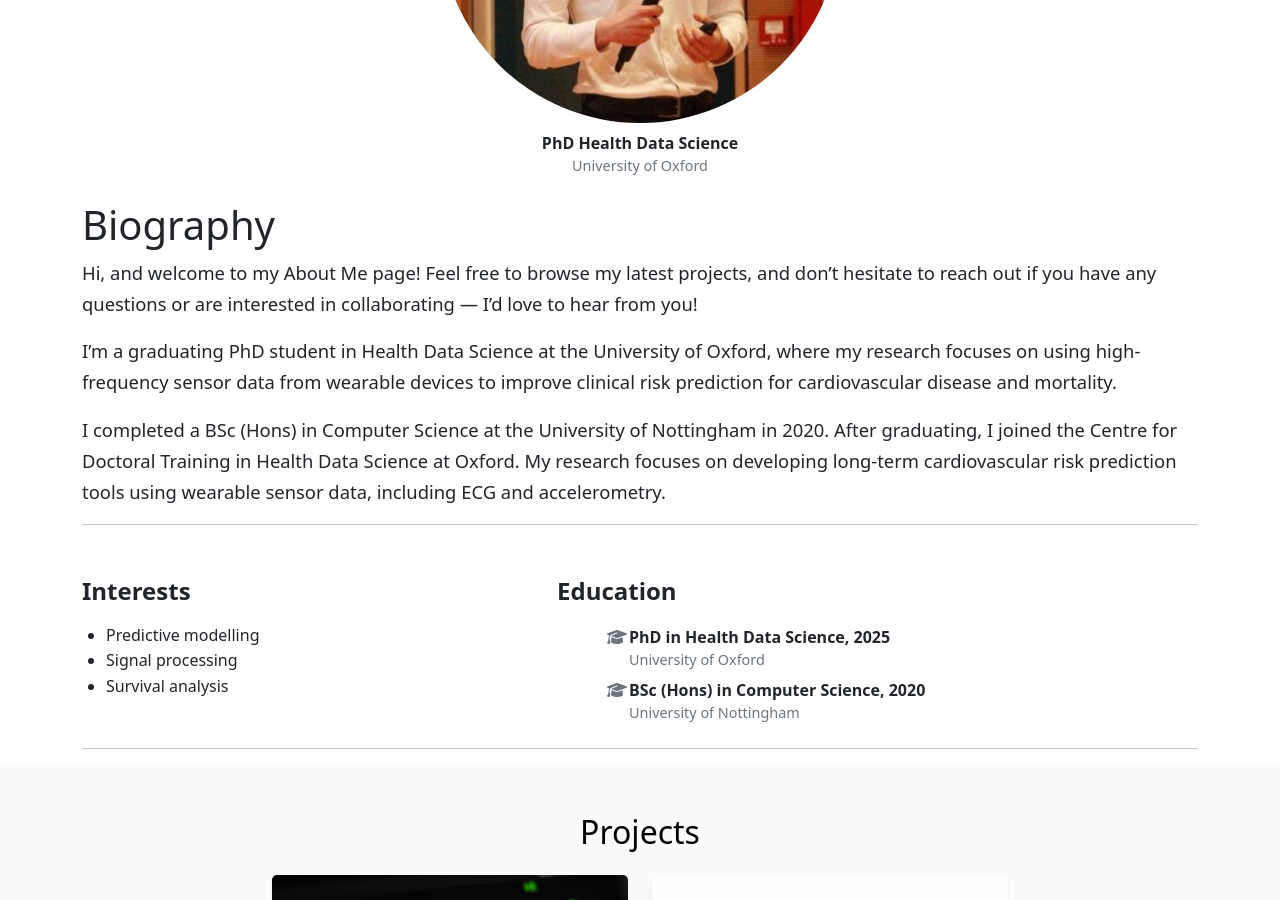
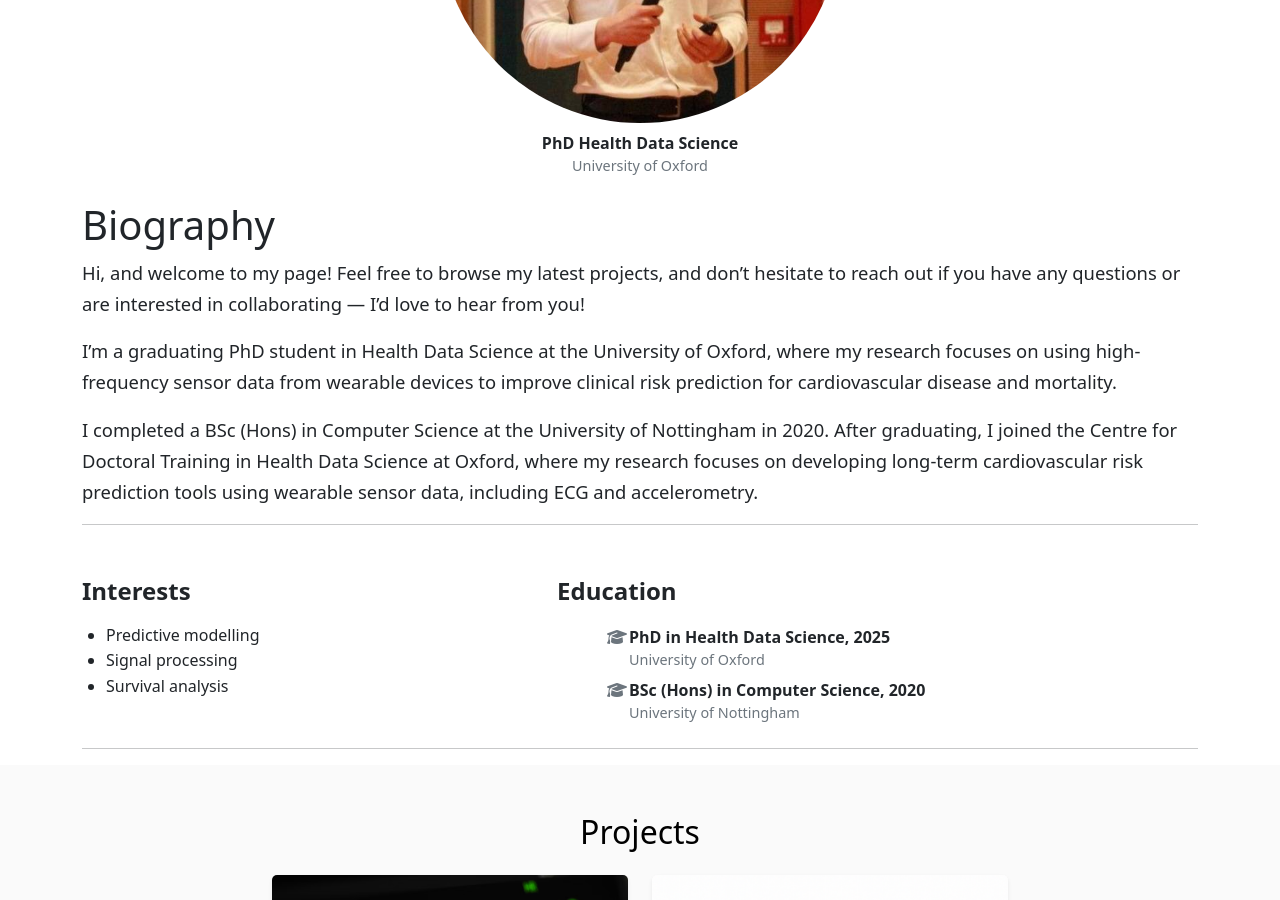
Before and after one commit to Ads98/Ads98.github.io, a Jekyll site: the page built from index.md, in a window 1280 px wide and 900 px high, scrolled down 502 px. Built offline with Jekyll 4.4.1, drawn with Linux system fonts in a browser that asks for light colours; comment, search, counter and statistics services are not loaded.

```diff
--- a/index.md
+++ b/index.md
@@ -12,11 +12,11 @@ profile:
 # Biography
 <div class="bio-text">
 
-<p>Hi, and welcome to my About Me page! Feel free to browse my latest projects, and don’t hesitate to reach out if you have any questions or are interested in collaborating — I’d love to hear from you!</p>
+<p>Hi, and welcome to my page! Feel free to browse my latest projects, and don’t hesitate to reach out if you have any questions or are interested in collaborating — I’d love to hear from you!</p>
 
 <p>I’m a graduating PhD student in Health Data Science at the University of Oxford, where my research focuses on using high-frequency sensor data from wearable devices to improve clinical risk prediction for cardiovascular disease and mortality.</p>
 
-<p>I completed a BSc (Hons) in Computer Science at the University of Nottingham in 2020. After graduating, I joined the Centre for Doctoral Training in Health Data Science at Oxford. My research focuses on developing long-term cardiovascular risk prediction tools using wearable sensor data, including ECG and accelerometry.</p>
+<p>I completed a BSc (Hons) in Computer Science at the University of Nottingham in 2020. After graduating, I joined the Centre for Doctoral Training in Health Data Science at Oxford, where my research focuses on developing long-term cardiovascular risk prediction tools using wearable sensor data, including ECG and accelerometry.</p>
 
 </div>
 
```
